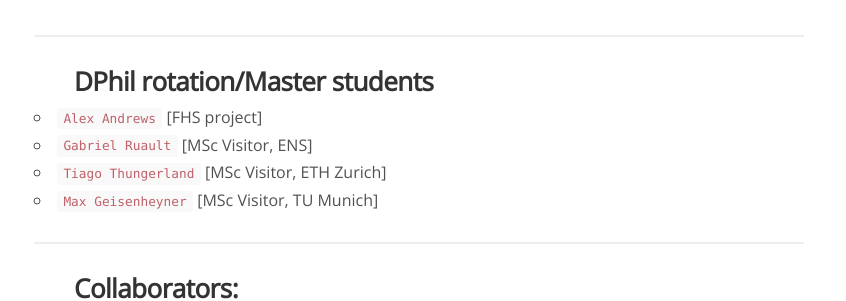
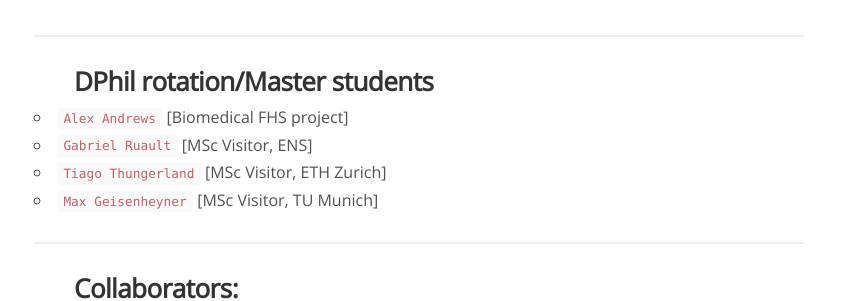
Before and after one commit to neuralml/neuralml.github.io, a Jekyll site: the page built from team.md, in a window 1280 px wide and 900 px high, scrolled down 2769 px. Shown: the part 154-455 px from the top of the window, without its empty margins (221-1067 px from the left). Built offline with Jekyll 4.4.1, drawn with Linux system fonts in a browser that asks for light colours; nearby versions of some CDN libraries.

Commit message:
Update team.md

```diff
--- a/team.md
+++ b/team.md
@@ -71,7 +71,7 @@ permalink: /team/
 <div class="pos_header">
 <h3>DPhil rotation/Master students</h3>
 </div>
-- `Alex Andrews` [FHS project]
+- `Alex Andrews` [Biomedical FHS project]
 - `Gabriel Ruault` [MSc Visitor, ENS]
 - `Tiago Thungerland` [MSc Visitor, ETH Zurich]
 - `Max Geisenheyner` [MSc Visitor, TU Munich]
```
